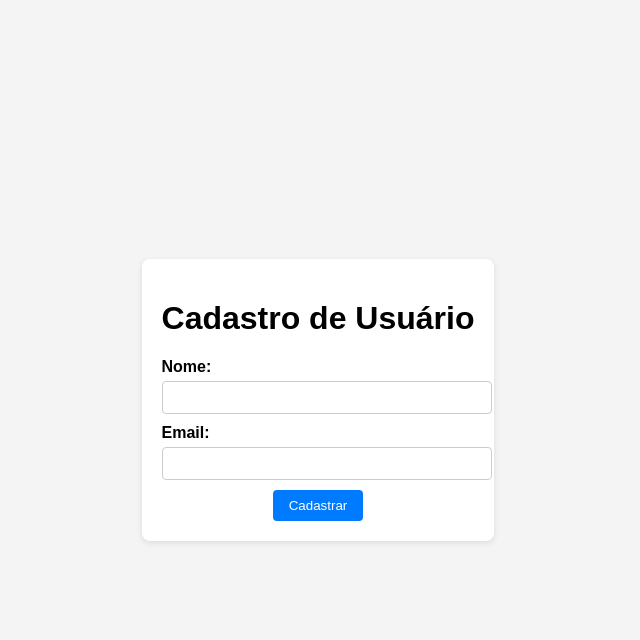
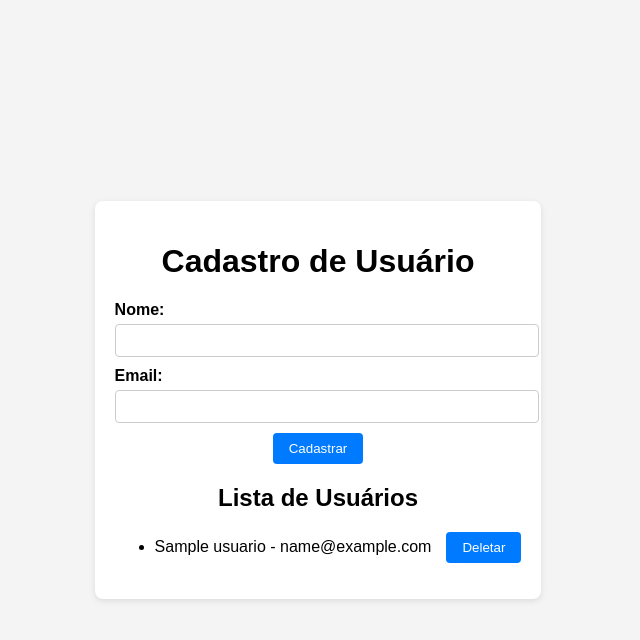
Before and after one commit to leocalheiros/crud-mysql, a Flask app: page / in a window 1280 px wide. Shown: the top 640 px of the page, without its empty margins (322-962 px from the left). Run offline with Flask 3, Linux system fonts and the light colour scheme; tables that the repository leaves empty hold one stand-in row (values such as "Sample post").

Commit message:
adicionar lista de usuários e função deletar

```diff
--- /dev/null
+++ b/app/static/script.js
@@ -0,0 +1,51 @@
+document.addEventListener("DOMContentLoaded", function () {
+    const userList = document.getElementById("user-list");
+    const statusMessage = document.querySelector(".message");
+
+    // Função para deletar um usuário
+    function deletarUsuario(id) {
+        fetch(`/usuario/${id}`, {
+            method: "DELETE",
+        })
+        .then(response => response.json())
+        .then(data => {
+            if (statusMessage) {
+                statusMessage.textContent = data.mensagem;
+            }
+            removeUsuarioDaLista(id); // Remove o usuário excluído da lista
+        })
+        .catch(error => {
+            console.error("Erro ao deletar usuário:", error);
+        });
+    }
+
+    // Função para remover o usuário excluído da lista
+    function removeUsuarioDaLista(id) {
+        const usuarioItem = userList.querySelector(`li[data-id="${id}"]`);
+        if (usuarioItem) {
+            usuarioItem.remove();
+        }
+    }
+
+    // Adicionar evento de clique aos botões "Deletar"
+    userList.addEventListener("click", function (event) {
+        if (event.target.classList.contains("delete-button")) {
+            const id = event.target.getAttribute("data-id");
+            deletarUsuario(id);
+        }
+    });
+
+    // Função para atualizar a lista de usuários
+    function updateUsers() {
+        fetch("/usuarios")
+            .then(response => response.json())
+            .then(data => {
+                const usuarios = data.usuarios;
+                const listaUsuarios = usuarios.map(usuario => `<li data-id="${usuario.id}"><span>${usuario.nome} - ${usuario.email}</span><button class="delete-button" data-id="${usuario.id}">Deletar</button></li>`).join("");
+                userList.innerHTML = listaUsuarios;
+            });
+    }
+
+    // Chamar a função para atualizar a lista ao carregar a página
+    updateUsers();
+});
--- a/app/static/style.css
+++ b/app/static/style.css
@@ -43,6 +43,11 @@ button {
     cursor: pointer;
 }
 
+.delete-button{
+    margin-left: 15px
+
+}
+
 .message {
     margin-top: 10px;
     color: #ff0000;
--- a/app/templates/index.html
+++ b/app/templates/index.html
@@ -23,6 +23,18 @@
         {% if message %}
         <p class="message">{{ message }}</p>
         {% endif %}
+
+        <!-- Lista de usuários -->
+        <h2>Lista de Usuários</h2>
+        <ul id="user-list">
+        {% for usuario in usuarios %}
+        <li>
+            <span>{{ usuario.nome }} - {{ usuario.email }}</span>
+            <button class="delete-button" data-id="{{ usuario.id }}">Deletar</button>
+        </li>
+        {% endfor %}
+        </ul>
     </div>
+    <script src="{{ url_for('static', filename='script.js') }}"></script>
 </body>
 </html>
--- a/run.py
+++ b/run.py
@@ -1,4 +1,4 @@
-from flask import Flask, render_template, request, url_for
+from flask import Flask, render_template, request, url_for, redirect
 from flask_sqlalchemy import SQLAlchemy
 from app import app
 from app.routes import *
@@ -8,6 +8,8 @@ from app.models import *
 @app.route("/", methods=["GET", "POST"])
 def index():
     message = ""
+    usuarios = Usuario.query.all()
+
     if request.method == "POST":
         nome = request.form["nome"]
         email = request.form["email"]
@@ -17,8 +19,9 @@ def index():
         db.session.commit()
 
         message = "Usuário cadastrado com sucesso!"
+        return redirect(url_for("index")) #consertar o f5 reenviando formulário
 
-    return render_template("index.html", message=message)
+    return render_template("index.html", message=message, usuarios=usuarios)
 
 if __name__ == "__main__":
-    app.run()
+    app.run(debug=True)
```
